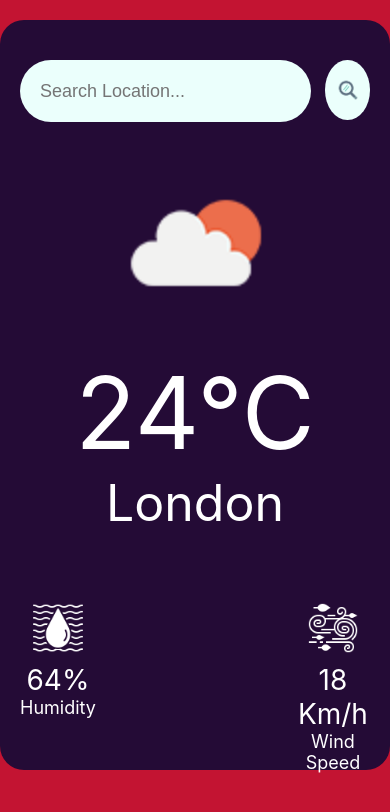
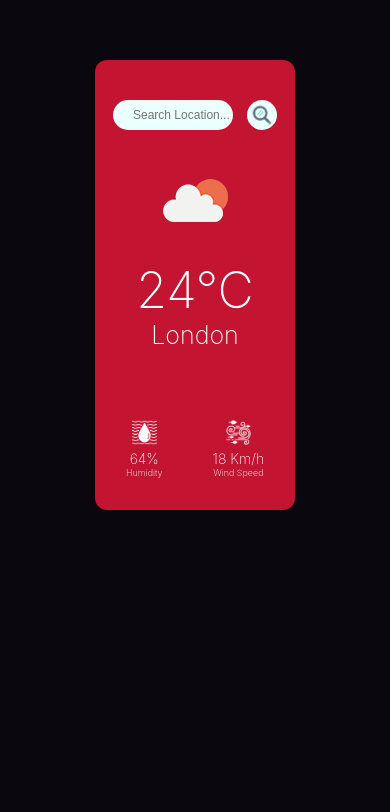
Before and after one commit to CoreFrontTechnologies/weather-app-react-vision, a React (Create React App) app: page / in a window 390 px wide. Shown: the top 812 px of the page. Built offline with nearby package versions, Linux system fonts and the light colour scheme.

Commit message:
mobile version release

```diff
--- a/src/components/weatherApp/weatherapp.css
+++ b/src/components/weatherApp/weatherapp.css
@@ -5,6 +5,10 @@ body {
 
 
 
+}
+
+* {
+    box-sizing: border-box;
 }
 
 
@@ -173,20 +177,82 @@ body {
     font-weight: 400;
 }
 
-@media (max-width:355px) {
+@media (max-width:600px) {
 
     body {
         background: #0b070e;
+        height: 500px;
 
     }
-/* Container styling */
-.container {
-    max-width: 365px;
-    height: 800px;
-    margin: 15px;
-}
-.data-container {
-    gap: 100px;
+
+    .container {
+        width: 200px;
+
+        margin: auto;
+        margin-bottom: 10px;
+        margin-top: 60px;
+        height: 450px;
+        border-radius: 12px;
+        background-color: #c31432;
+        padding: 20px;
+    }
+
+    .top-bar input {
+        width: 120px;
+        height: 30px;
+        font-size: 12px;
+        font-weight: 200;
+    }
+
+    .search-icon {
+        width: 30px;
+        height: 30px;
+    }
+
+
+.weather-image img {
+    width: 100px;
+    height: 100px;
 }
 
+.weather-temp {
+    font-size: 50px;
+    font-weight: 200;
+
 }
+
+
+.weather-location {
+    font-size: 25px;
+    font-weight: 200;
+}
+
+.data-container {
+    gap: 50px;
+    margin-top: 70px;
+
+}
+
+
+.element {
+    gap: 5px;
+}
+
+.element img {
+    width: 25px;
+    height: 25px;
+}
+
+.data {
+    font-size: 14px;
+    font-weight: 200;
+}
+
+.text {
+    font-size: 9px;
+    font-weight: 200;
+}
+
+
+
+}
```
